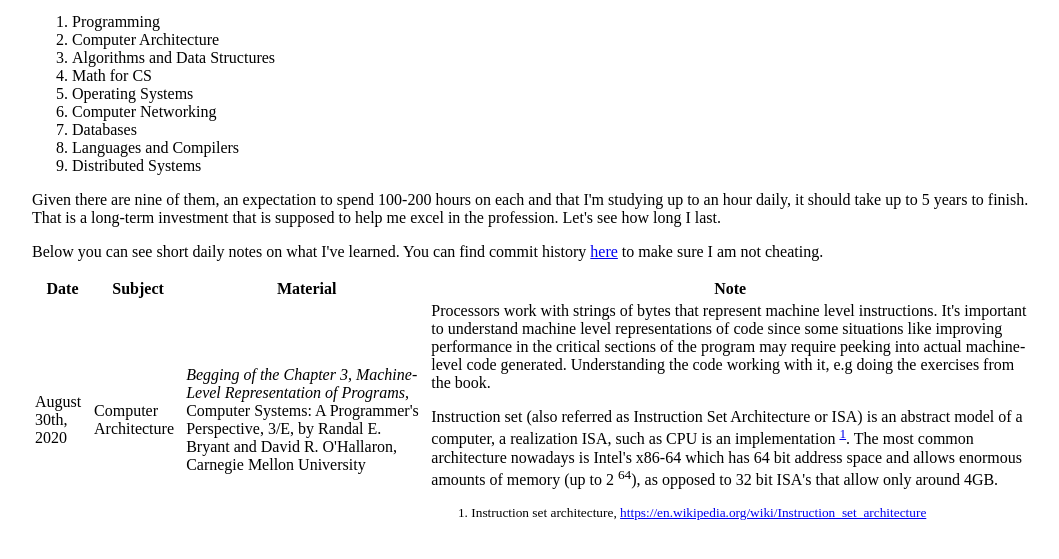
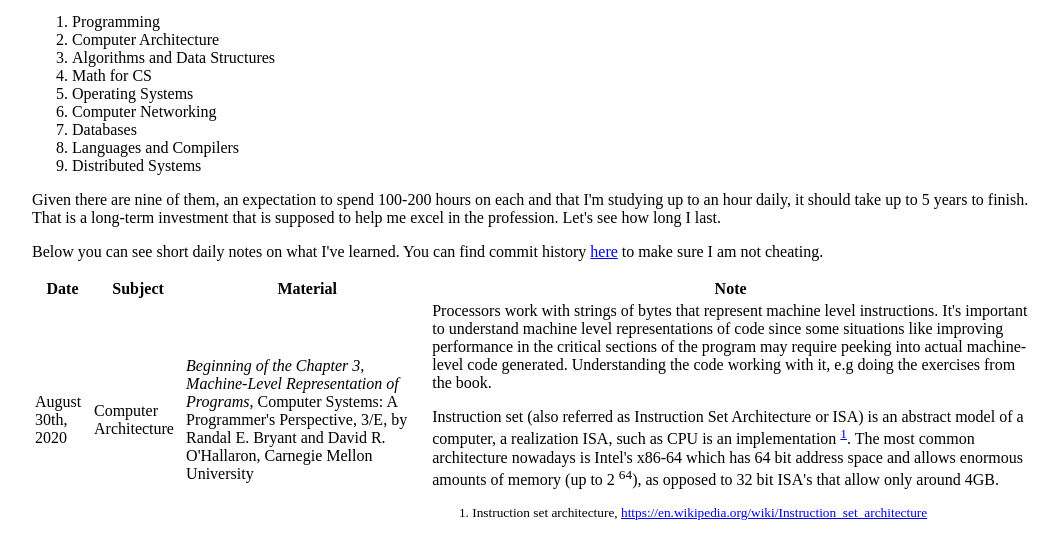
Before and after one commit to alexpashkov/alexpashkov.github.io, a website: page teachyourselfcs.html in a window 1280 px wide. Shown: the part 87-646 px from the top of the page, without its empty margins (108-1167 px from the left). Drawn offline with Linux system fonts and the light colour scheme.

Commit message:
Fix typo

```diff
--- a/teachyourselfcs.html
+++ b/teachyourselfcs.html
@@ -61,7 +61,7 @@
           <td>Computer Architecture</td>
           <td>
             <i
-              >Begging of the Chapter 3, Machine-Level Representation of
+              >Beginning of the Chapter 3, Machine-Level Representation of
               Programs</i
             >, Computer Systems: A Programmer's Perspective, 3/E, by Randal E.
             Bryant and David R. O'Hallaron, Carnegie Mellon University
```
